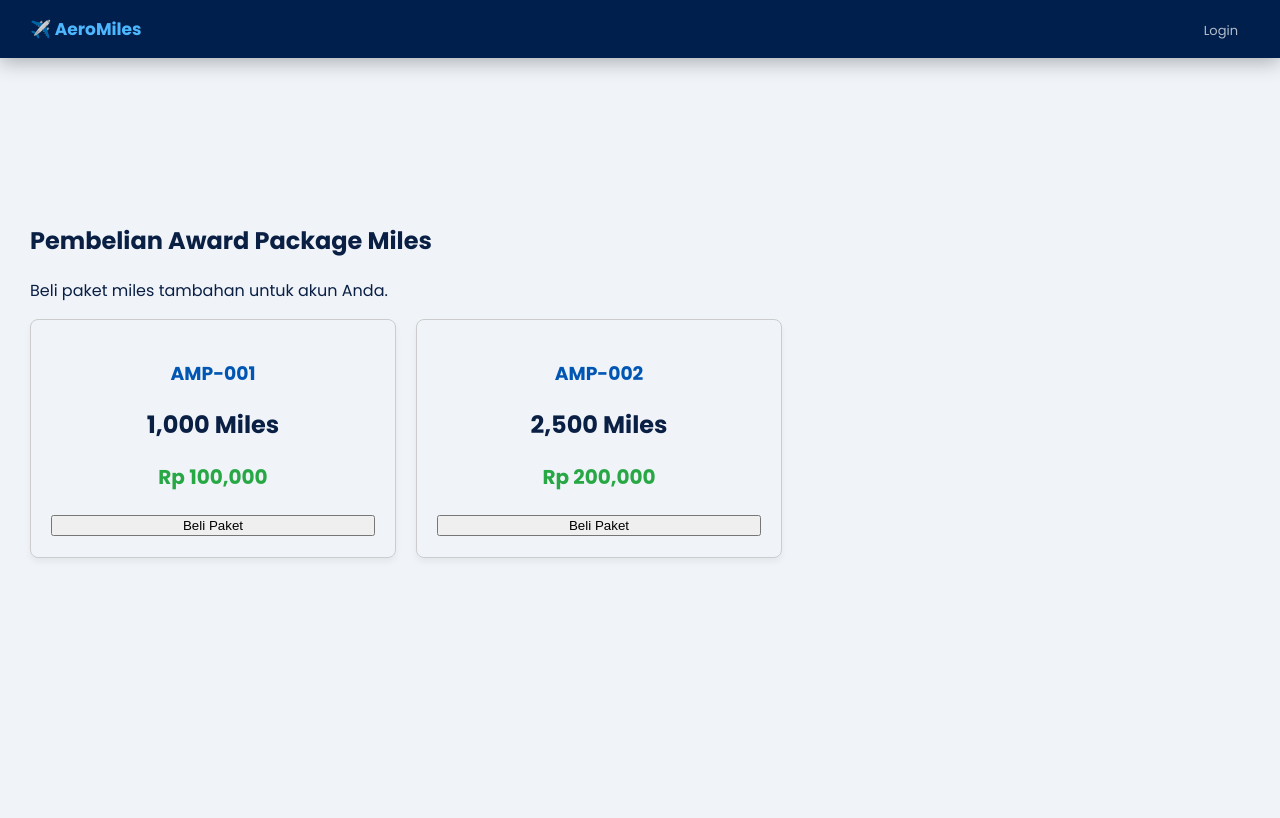
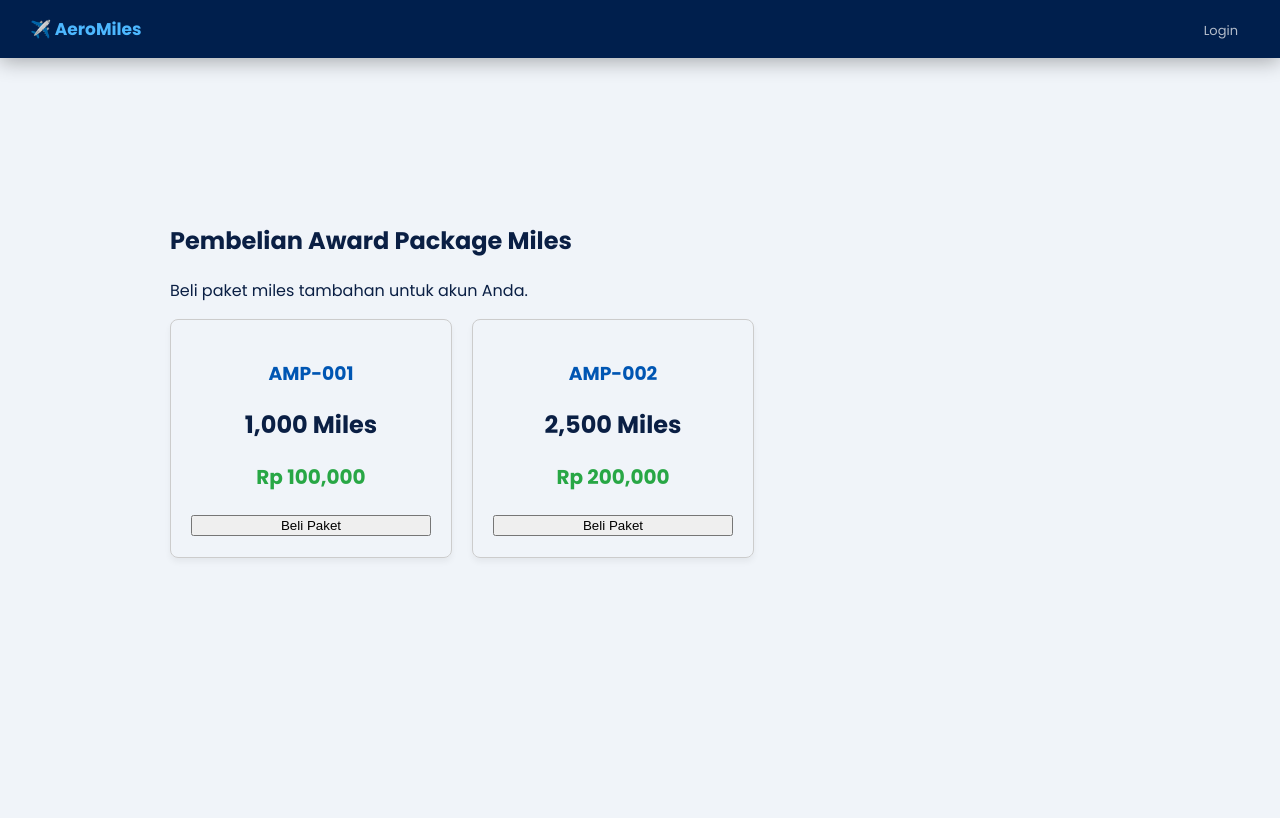
Before and after one commit to querycard/aeromiles-c7, a Django app: page /biru/beli-package/ in a window 1280 px wide. Shown: the top 818 px of the page. Run offline with Django 5.2, Linux system fonts and the light colour scheme.

Commit message:
changed base layouting

```diff
--- a/templates/base.html
+++ b/templates/base.html
@@ -34,6 +34,8 @@
         }
 
         main {
+            max-width: 1000px;
+            margin: 0 auto;
             padding: 20px 30px;
         }
     </style>
```
